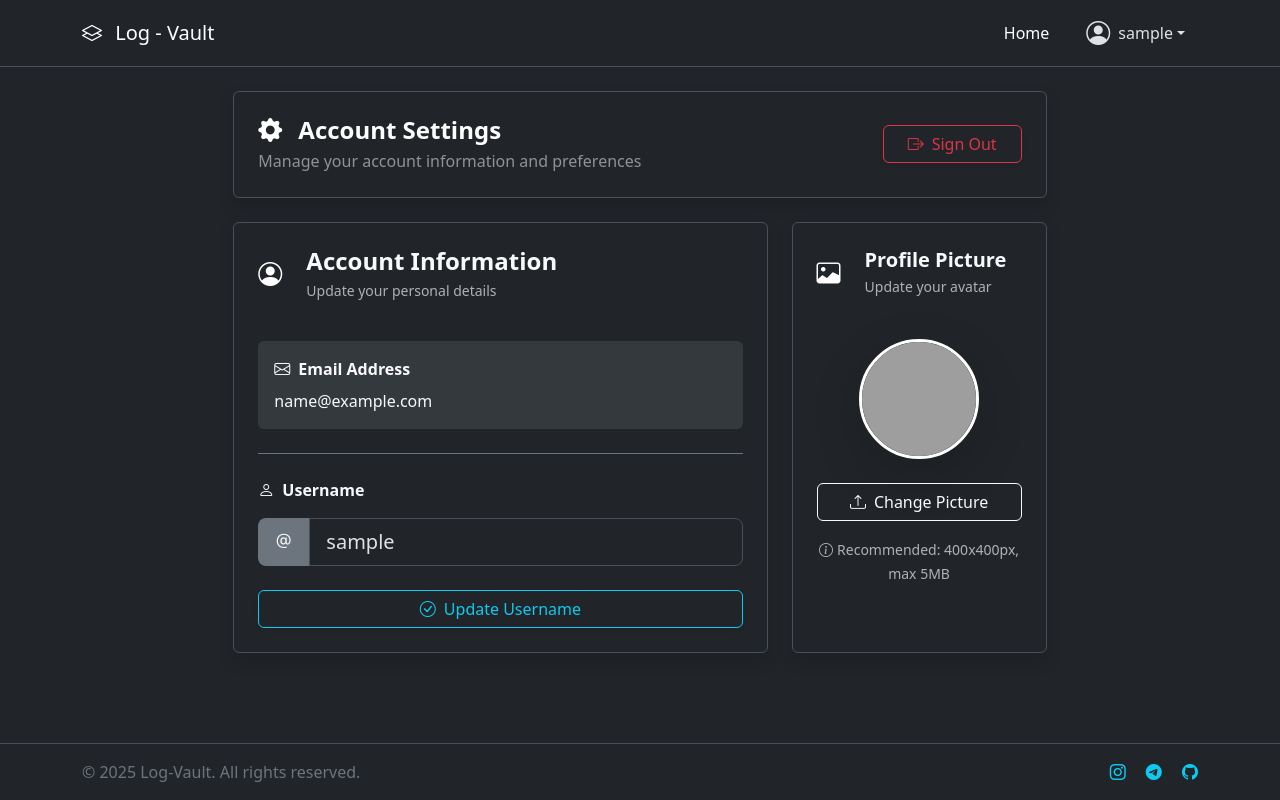
After one commit to deviantcoder/log-manager, a Django app: page /accounts/settings/ in a window 1280 px wide. The commit adds this page. Run offline with Django 5.2, Linux system fonts and the light colour scheme; the visitor is signed in with stand-in values (Sample User, id 1); some libraries are stand-ins or nearby versions; grey boxes are pictures that could not be loaded.

Commit message:
Added account settings page

```diff
--- /dev/null
+++ b/apps/accounts/templates/accounts/account_settings.html
@@ -0,0 +1,109 @@
+{% extends '_base.html' %}
+
+{% block head_title %}
+    Account Settings
+{% endblock head_title %}
+
+{% block content %}
+<div class="container-fluid px-4 py-4">
+    <div class="row justify-content-center">
+        <div class="col-12 col-lg-10 col-xl-8">
+            <div class="border shadow rounded-2 p-4 mb-4">
+                <div class="d-flex flex-column flex-md-row justify-content-between align-items-start align-items-md-center gap-3">
+                    <div>
+                        <h1 class="h4 fw-bold text-white mb-1">
+                            <i class="bi bi-gear-fill me-3"></i>Account Settings
+                        </h1>
+                        <p class="text-white-50 mb-0">Manage your account information and preferences</p>
+                    </div>
+                    <form method="post" action="{% url 'accounts:logout' %}">
+                        {% csrf_token %}
+                        <button type="submit" class="btn btn-outline-danger rounded-2 px-4 shadow-sm">
+                            <i class="bi bi-box-arrow-right me-2"></i>Sign Out
+                        </button>
+                    </form>
+                </div>
+            </div>
+            <div class="row g-4">
+                <div class="col-12 col-lg-8">
+                    <div class="card shadow h-100 border rounded-2">
+                        <div class="card-header bg-transparent border-0 py-4">
+                            <div class="d-flex align-items-center">
+                                <div class="p-2 me-3">
+                                    <i class="bi bi-person-circle text-white fs-4"></i>
+                                </div>
+                                <div>
+                                    <h2 class="h4 fw-bold mb-1 text-light">Account Information</h2>
+                                    <p class="text-muted mb-0 small">Update your personal details</p>
+                                </div>
+                            </div>
+                        </div>
+                        <div class="card-body px-4 pb-4">
+                            <div class="mb-4 p-3 bg-secondary bg-opacity-25 rounded-2">
+                                <label class="form-label fw-semibold text-light mb-2">
+                                    <i class="bi bi-envelope me-2"></i>Email Address
+                                </label>
+                                <div class="d-flex align-items-center justify-content-between">
+                                    <span class="text-light fs-6">{{ user.email }}</span>
+                                </div>
+                            </div>
+                            <form method="post" class="border-top border-secondary pt-4">
+                                <div class="mb-4">
+                                    <label for="username" class="form-label fw-semibold text-light mb-3">
+                                        <i class="bi bi-person me-2"></i>Username
+                                    </label>
+                                    <div class="input-group input-group-lg">
+                                        <span class="input-group-text bg-secondary border-0">
+                                            <i class="bi bi-at text-light"></i>
+                                        </span>
+                                        <input type="text" class="form-control form-control-lg border" id="username"
+                                            name="username" value="{{ user.username }}" placeholder="Update your username">
+                                    </div>
+                                </div>
+                                <div class="d-grid">
+                                    <button type="submit" name="update_username" class="btn btn-outline-info rounded-2 shadow-sm">
+                                        <i class="bi bi-check-circle me-2"></i>Update Username
+                                    </button>
+                                </div>
+                            </form>
+                        </div>
+                    </div>
+                </div>
+                <div class="col-12 col-lg-4">
+                    <div class="card shadow h-100 border rounded-2">
+                        <div class="card-header bg-transparent border-0 py-4">
+                            <div class="d-flex align-items-center">
+                                <div class="p-2 me-3">
+                                    <i class="bi bi-image text-white fs-4"></i>
+                                </div>
+                                <div>
+                                    <h2 class="h5 fw-bold mb-1 text-light">Profile Picture</h2>
+                                    <p class="text-muted mb-0 small">Update your avatar</p>
+                                </div>
+                            </div>
+                        </div>
+                        <div class="card-body px-4 pb-4 text-center">
+                            <div class="mb-4">
+                                <div>
+                                    <img src="https://images.unsplash.com/photo-1472099645785-5658abf4ff4e?w=150&h=150&fit=crop&crop=face" alt="Profile Picture" class="rounded-circle object-fit-cover profile-avatar shadow-lg border border-3 border-white">
+                                </div>
+                            </div>
+                            <form method="post" enctype="multipart/form-data" class="d-grid gap-2" id="imageForm">
+                                <input type="file" name="image" class="d-none" id="imageInput" accept="image/*" onchange="this.form.submit();">
+                                <button type="button" class="btn btn-outline-light rounded-2" onclick="document.getElementById('imageInput').click();">
+                                    <i class="bi bi-upload me-2"></i>Change Picture
+                                </button>
+                                <input type="hidden" name="update_image" value="true">
+                            </form>
+                            <div class="mt-3">
+                                <small class="text-muted"><i class="bi bi-info-circle me-1"></i>Recommended: 400x400px, max 5MB</small>
+                            </div>
+                        </div>
+                    </div>
+                </div>
+            </div>
+
+        </div>
+    </div>
+</div>
+{% endblock content %}
--- a/apps/accounts/urls.py
+++ b/apps/accounts/urls.py
@@ -8,4 +8,5 @@ urlpatterns = [
     path('login/', views.LoginUserView.as_view(), name='login'),
     path('logout/', views.LogoutUserView.as_view(), name='logout'),
     path('signup/', views.SignupUserView.as_view(), name='signup'),
+    path('settings/', views.AccountSettingsView.as_view(), name='settings')
 ]
--- a/apps/accounts/views.py
+++ b/apps/accounts/views.py
@@ -1,5 +1,6 @@
 from django.shortcuts import render, redirect
 from django.contrib.auth.views import LoginView, LogoutView
+from django.contrib.auth.mixins import LoginRequiredMixin
 from django.contrib.auth import authenticate, login
 from django.views import generic
 from django.contrib import messages
@@ -56,3 +57,7 @@ class SignupUserView(generic.CreateView):
             for error in errors:
                 messages.warning(self.request, f'{field.capitalize()}: {error}')
         return super().form_invalid(form)
+
+
+class AccountSettingsView(LoginRequiredMixin, generic.TemplateView):
+    template_name = 'accounts/account_settings.html'
--- a/static/css/main.css
+++ b/static/css/main.css
@@ -0,0 +1,5 @@
+.profile-avatar {
+    width: 120px;
+    height: 120px;
+    object-fit: cover;
+}
--- a/templates/includes/navbar.html
+++ b/templates/includes/navbar.html
@@ -23,7 +23,7 @@
                         <i class="bi bi-person-circle fs-4 me-2"></i> {{ user.username }}
                     </button>
                     <ul class="dropdown-menu dropdown-menu-end" aria-labelledby="userDropdown">
-                        <li><a class="dropdown-item" href="#">Settings</a></li>
+                        <li><a class="dropdown-item" href="{% url 'accounts:settings' %}"><i class="bi bi-gear me-2"></i>Settings</a></li>
                         <li><hr class="dropdown-divider"></li>
                         <li>
                             <form action="{% url 'accounts:logout' %}" method="post">
```
